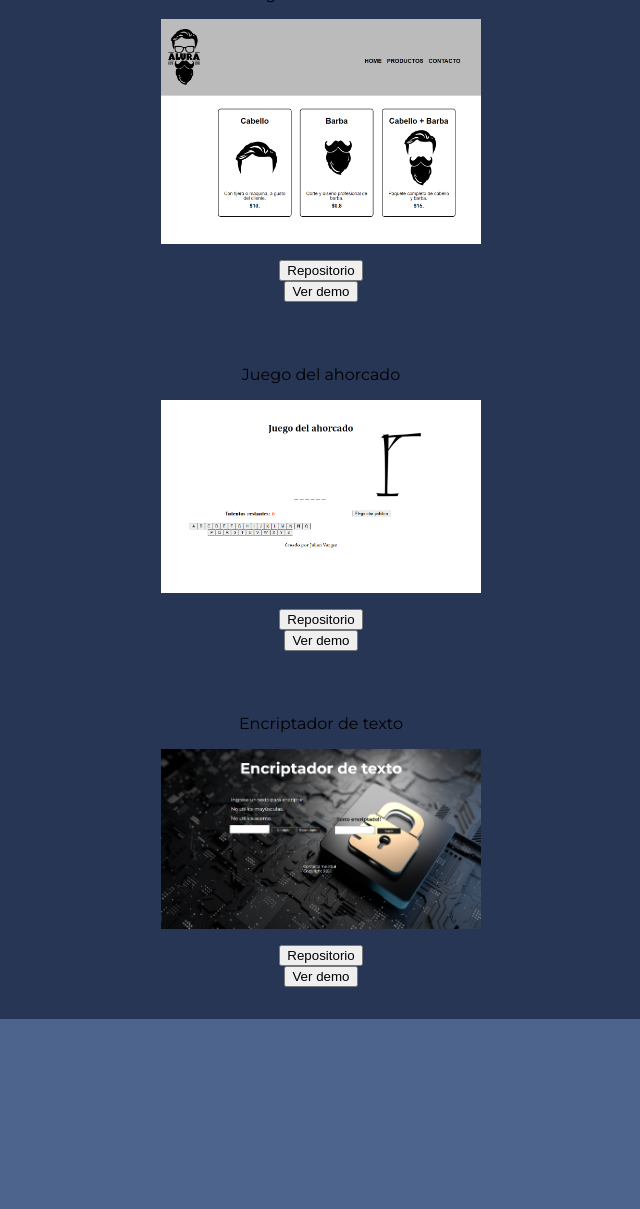
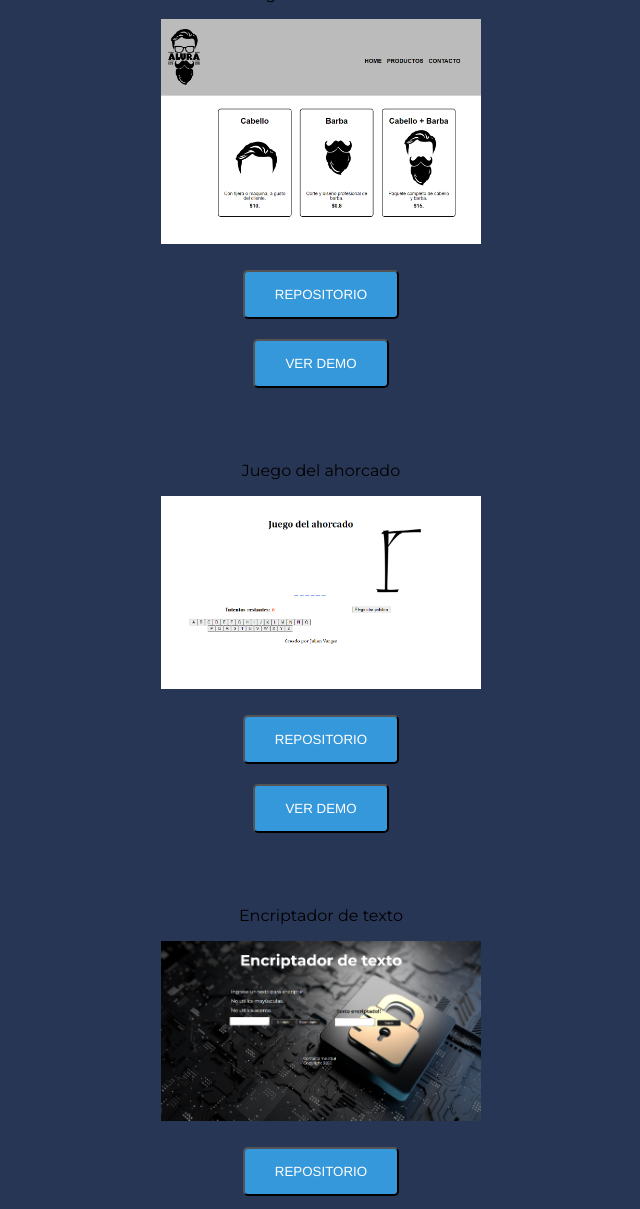
Before and after one commit to julian0916/Portfolio, a plain HTML site: page index.html in a window 1280 px wide. Shown: the part 1876-3085 px from the top of the page, without its empty margins (319-959 px from the left). Drawn offline with Linux system fonts and the light colour scheme; a script that the page names is missing.

Commit message:
Mejoras visuales

```diff
--- a/assets/css/experiencia.css
+++ b/assets/css/experiencia.css
@@ -1,19 +1,44 @@
-.experiencia{
+.experiencia {
   background: #283655;
 }
 
-.experiencia .subtitulo{
+.experiencia .subtitulo {
   padding: 1em 0 0 0;
 }
 
-.experiencia a{
+.experiencia a {
   display: flex;
   flex-direction: column;
   align-items: center;
-    padding:2rem;
+  padding: 2rem;
 }
 
-.experiencia img{
+.experiencia img {
   width: 20rem;
   padding: 1rem;
 }
+
+.experiencia-container button {
+  text-align: center;
+  text-decoration: none;
+  font-family: "Helvetica Neue", Helvetica, sans-serif;
+  text-transform: uppercase;
+  display: inline-block;
+  color: #fff;
+  padding: 15px 30px;
+  white-space: nowrap;
+  -webkit-border-radius: 5px;
+  -moz-border-radius: 5px;
+  border-radius: 5px;
+  margin: 10px 5px;
+  -webkit-transition: all 0.2s ease-in-out;
+  -ms-transition: all 0.2s ease-in-out;
+  -moz-transition: all 0.2s ease-in-out;
+  -o-transition: all 0.2s ease-in-out;
+  transition: all 0.2s ease-in-out;
+  background: #3498DB;
+}
+
+.experiencia-container button:hover {
+  background: #2980B9;
+}
--- a/index.html
+++ b/index.html
@@ -71,9 +71,9 @@
     <section class="experiencia" id="proyectos">
        <h4 class="subtitulo">Mis proyectos</h4>
        <nav class="experiencia-container">
-         <a>Pagina de barberia<img src="assets/img/barberia.png"><button>Repositorio</button><form action="https://julian0916.github.io/Barberia-ALura/index.html" target="_blank"><button type="submit">Ver demo</button></form></a>
-         <a>Juego del ahorcado<img src="assets/img/ahorcado1.png"><button>Repositorio</button><form action="https://julian0916.github.io/juego-del-ahorcado" target="_blank"><button type="submit">Ver demo</button></form></a>
-         <a>Encriptador de texto<img src="assets/img/encriptador.png"><button>Repositorio</button><form action="https://julian0916.github.io/Encriptador-de-texto/" target="_blank"><button type="submit">Ver demo</button></form></a>
+         <a>Pagina de barberia<img src="assets/img/barberia.png"><form action="https://github.com/julian0916/Barberia-ALura" target="_blank"><button>Repositorio</button></form><form action="https://julian0916.github.io/Barberia-ALura/index.html" target="_blank"><button type="submit">Ver demo</button></form></a>
+         <a>Juego del ahorcado<img src="assets/img/ahorcado1.png"><form action="https://github.com/julian0916/juego-del-ahorcado" target="_blank"><button>Repositorio</button></form><form action="https://julian0916.github.io/juego-del-ahorcado" target="_blank"><button type="submit">Ver demo</button></form></a>
+         <a>Encriptador de texto<img src="assets/img/encriptador.png"><form action="https://github.com/julian0916/Encriptador-de-texto" target="_blank"><button>Repositorio</button></form><form action="https://julian0916.github.io/Encriptador-de-texto/" target="_blank"><button type="submit">Ver demo</button></form></a>
       </nav>
 
      </section>
```
Lines whose indentation alone changed are shown as unchanged.
